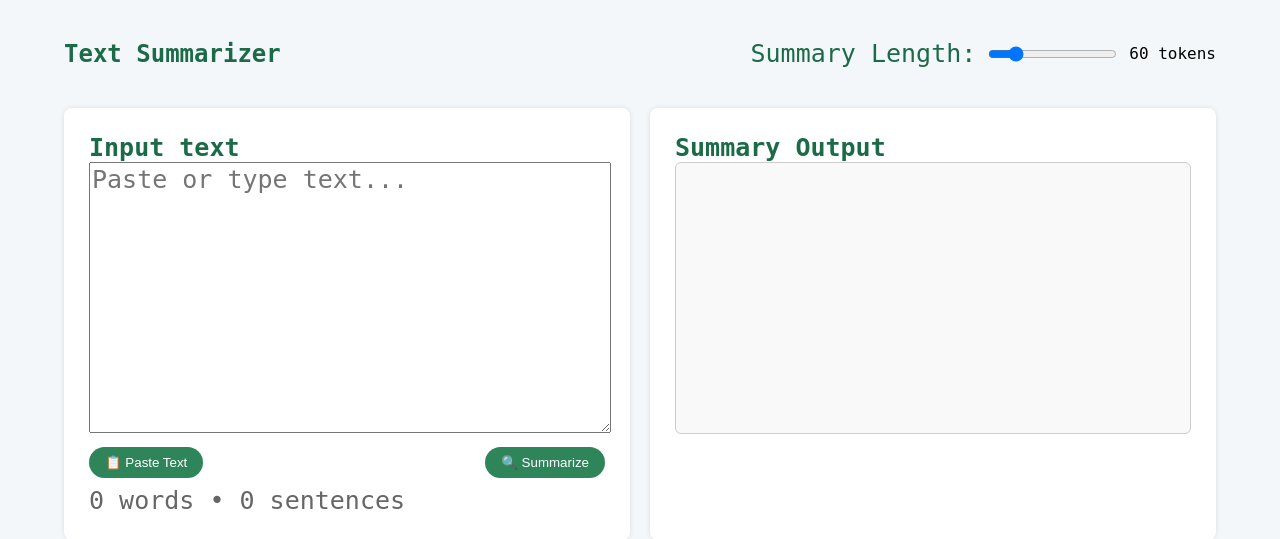
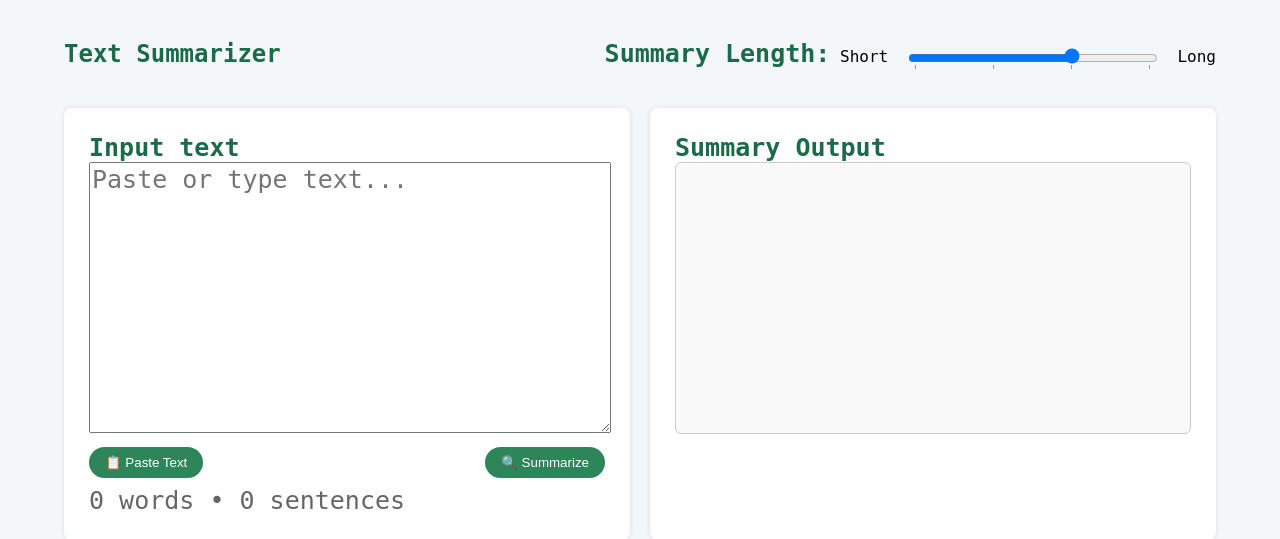
Before and after one commit to hoangbaokhanh1511/Text_Summarization_Project, a Flask app: page / in a window 1280 px wide. Shown: the top 539 px of the page. Run offline with Flask 3, Linux system fonts and the light colour scheme.

Commit message:
[Update thanh trượt]

```diff
--- a/static/style.css
+++ b/static/style.css
@@ -20,10 +20,51 @@
     color: #1c6b48;
 }
 
-.slider-container {
+/* .slider-container {
     display: flex;
     align-items: center;
     gap: 10px;
+} */
+input[type=range] {
+  width: 250px;
+  height: 8px;
+  background: #ddd;
+  border-radius: 5px;
+  outline: none;
+  margin: 0 10px;
+}
+
+input[type=range]::-webkit-slider-thumb {
+  -webkit-appearance: none;
+  height: 20px;
+  width: 20px;
+  background: white;
+  /* border: 3px solid #00703c; */
+  border-radius: 50%;
+  cursor: pointer;
+  margin-top: -6px; /* align thumb vertically */
+}
+
+input[type=range]::-webkit-slider-runnable-track {
+  height: 8px;
+  /* background: linear-gradient(to right, #00703c 0%, #00703c 50%, #ccc 50%, #ccc 100%); */
+  border-radius: 5px;
+}
+
+/* Firefox */
+input[type=range]::-moz-range-thumb {
+  height: 20px;
+  width: 20px;
+  background: white;
+  border: 3px solid #00703c;
+  border-radius: 50%;
+  cursor: pointer;
+}
+
+input[type=range]::-moz-range-track {
+  height: 8px;
+  background: #ddd;
+  border-radius: 5px;
 }
 
 .editor {
--- a/templates/index.html
+++ b/templates/index.html
@@ -1,19 +1,40 @@
 <!DOCTYPE html>
 <html lang="en">
   <head>
-    <meta charset="UTF-8">
+    <meta charset="UTF-8" />
     <title>Smart Text Summarizer</title>
-    <link rel="stylesheet" href="{{ url_for('static', filename='style.css') }}">
+    <link
+      rel="stylesheet"
+      href="{{ url_for('static', filename='style.css') }}"
+    />
   </head>
   <body>
     <div class="container">
       <div class="header">
+        <div>
             <h2>Text Summarizer</h2>
-            <div class="slider-container">
-                <label for="summaryLength">Summary Length:</label>
-                <input type="range" id="summaryLength" name="summary_length" min="30" max="200" value="60"
-                       oninput="lengthValue.innerText = this.value + ' tokens'">
-                <span id="lengthValue">60 tokens</span>
+        </div>
+
+        <div>
+          <label for="summary_length"><strong>Summary Length:</strong></label>
+          <span>Short</span>
+          <input
+            type="range"
+            id="summary_length"
+            name="summary_length"
+            min="1"
+            max="4"
+            step="1"
+            list="tickmarks"
+          />
+
+          <datalist id="tickmarks">
+            <option value="1"></option>
+            <option value="2"></option>
+            <option value="3"></option>
+            <option value="4"></option>
+          </datalist>
+          <span>Long</span>
         </div>
       </div>
 
@@ -21,13 +42,20 @@
         <div class="editor">
           <div class="input-box">
             <label><strong>Input text </strong></label>
-                    <textarea name="text" id="textInput" placeholder="Paste or type text...">{{ request.form['text'] if request.form.get('text') else '' }}</textarea>
+            <textarea
+              name="text"
+              id="textInput"
+              placeholder="Paste or type text..."
+            >
+{{ request.form['text'] if request.form.get('text') else '' }}</textarea
+            >
             <div class="actions">
               <button type="button" onclick="pasteText()">📋 Paste Text</button>
               <button type="submit">🔍 Summarize</button>
             </div>
             <div class="stats">
-                        <span id="wordCount">0 words</span> • <span id="sentenceCount">0 sentences</span>
+              <span id="wordCount">0 words</span> •
+              <span id="sentenceCount">0 sentences</span>
             </div>
           </div>
 
@@ -41,21 +69,30 @@
 
     <script>
       function pasteText() {
-    navigator.clipboard.readText().then(clipText => {
-        document.getElementById('textInput').value = clipText;
+        navigator.clipboard.readText().then((clipText) => {
+          document.getElementById("textInput").value = clipText;
           updateCounts();
         });
       }
 
       function updateCounts() {
-    const text = document.getElementById('textInput').value;
-    const words = text.trim().split(/\s+/).filter(w => w).length;
-    const sentences = text.split(/[.!?]+/).filter(s => s.trim().length > 0).length;
-    document.getElementById('wordCount').innerText = `${words} words`;
-    document.getElementById('sentenceCount').innerText = `${sentences} sentences`;
+        const text = document.getElementById("textInput").value;
+        const words = text
+          .trim()
+          .split(/\s+/)
+          .filter((w) => w).length;
+        const sentences = text
+          .split(/[.!?]+/)
+          .filter((s) => s.trim().length > 0).length;
+        document.getElementById("wordCount").innerText = `${words} words`;
+        document.getElementById(
+          "sentenceCount"
+        ).innerText = `${sentences} sentences`;
       }
 
-document.getElementById('textInput').addEventListener('input', updateCounts);
+      document
+        .getElementById("textInput")
+        .addEventListener("input", updateCounts);
       window.onload = updateCounts;
     </script>
   </body>
```
Lines whose indentation alone changed are shown as unchanged.
